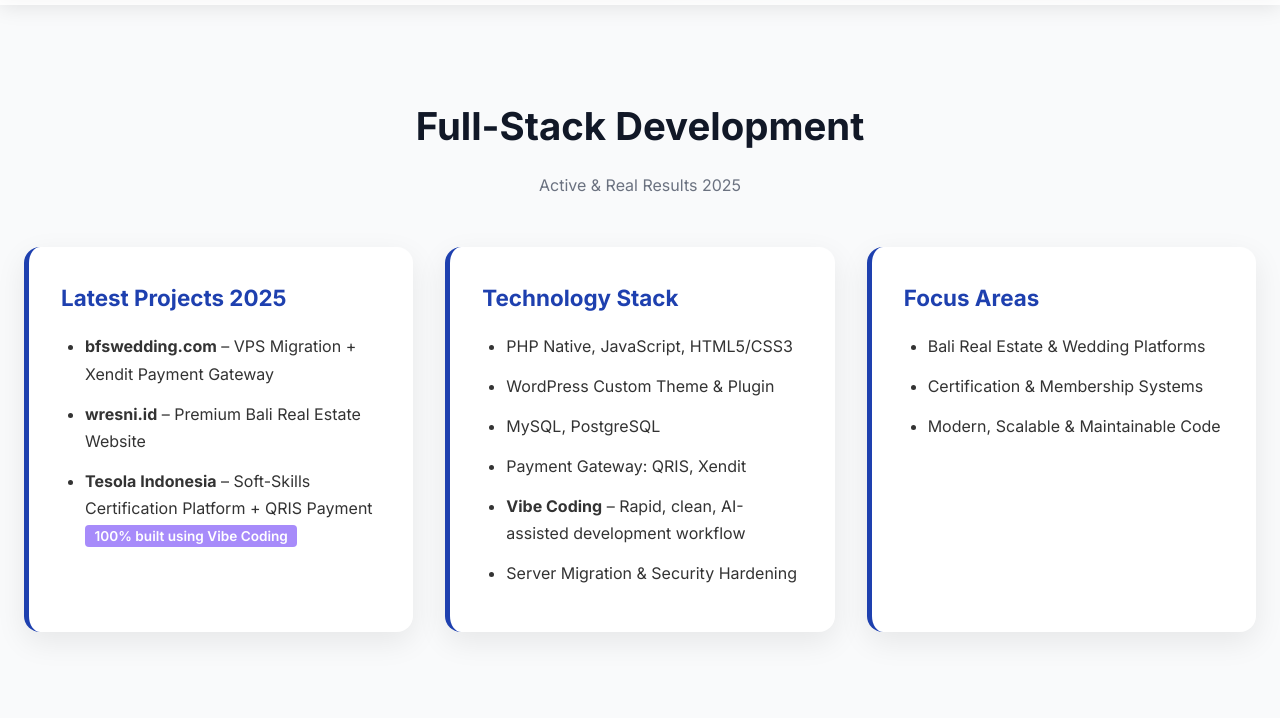
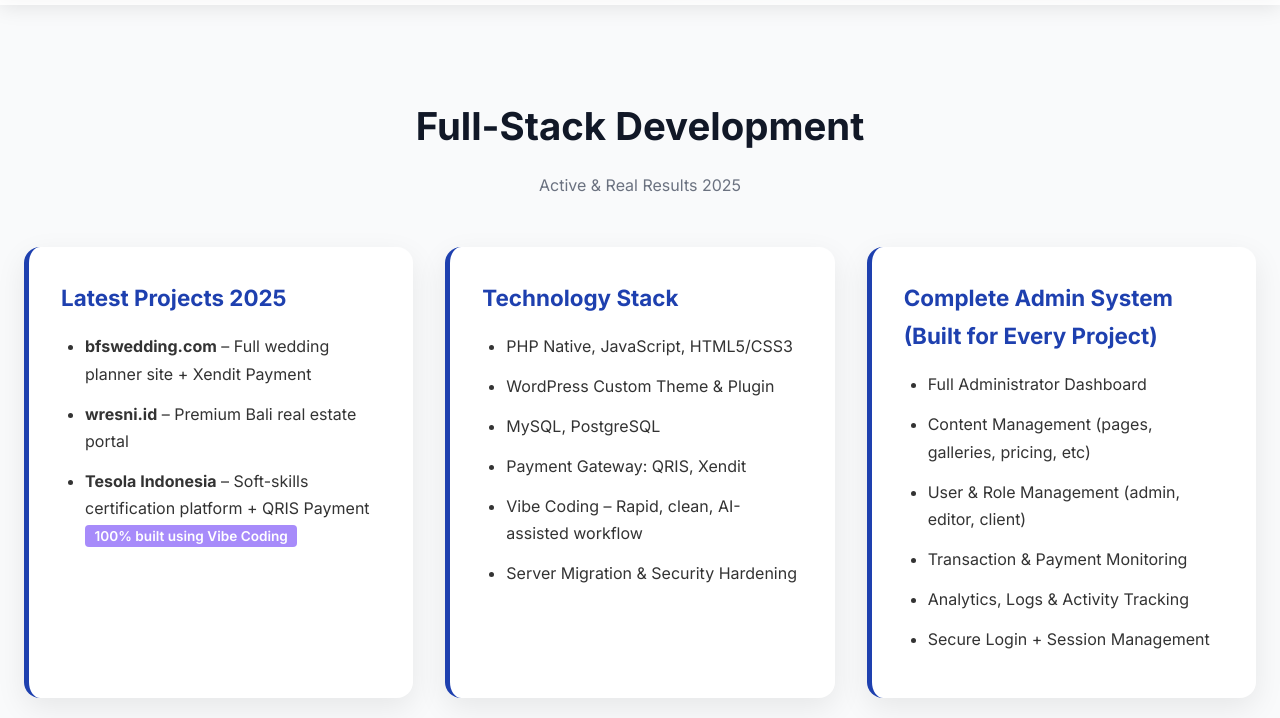
Before and after one commit to ynnadr/Portfolio, a plain HTML site: page index.html in a window 1280 px wide. Both pictures are taken after a click on the link "Full-Stack Development". Shown: the part 802-1520 px from the top of the page. Drawn offline with Linux system fonts and the light colour scheme.

Commit message:
Update full-stack development section and comments

```diff
--- a/index.html
+++ b/index.html
@@ -153,7 +153,7 @@
         </div>
     </section>
 
-    <!-- FULL-STACK DEVELOPMENT -->
+    <!-- FULL-STACK DEVELOPMENT (Dengan Admin System Lengkap) -->
     <section id="development">
         <div class="container">
             <h2 data-key="dev_title">Full-Stack Development<br><small>Active & Real Results 2025</small></h2>
@@ -161,9 +161,9 @@
                 <div class="card">
                     <h3 data-key="dev_recent">Latest Projects 2025</h3>
                     <ul>
-                        <li><strong>bfswedding.com</strong> – VPS Migration + Xendit Payment Gateway</li>
-                        <li><strong>wresni.id</strong> – Premium Bali Real Estate Website</li>
-                        <li><strong>Tesola Indonesia</strong> – Soft-Skills Certification Platform + QRIS Payment<br>
+                        <li><strong>bfswedding.com</strong> – Full wedding planner site + Xendit Payment</li>
+                        <li><strong>wresni.id</strong> – Premium Bali real estate portal</li>
+                        <li><strong>Tesola Indonesia</strong> – Soft-skills certification platform + QRIS Payment<br>
                             <span class="highlight">100% built using Vibe Coding</span>
                         </li>
                     </ul>
@@ -175,16 +175,19 @@
                         <li>WordPress Custom Theme & Plugin</li>
                         <li>MySQL, PostgreSQL</li>
                         <li>Payment Gateway: QRIS, Xendit</li>
-                        <li><strong>Vibe Coding</strong> – Rapid, clean, AI-assisted development workflow</li>
+                        <li>Vibe Coding – Rapid, clean, AI-assisted workflow</li>
                         <li>Server Migration & Security Hardening</li>
                     </ul>
                 </div>
                 <div class="card">
-                    <h3 data-key="dev_focus">Focus Areas</h3>
+                    <h3 data-key="dev_admin">Complete Admin System (Built for Every Project)</h3>
                     <ul>
-                        <li>Bali Real Estate & Wedding Platforms</li>
-                        <li>Certification & Membership Systems</li>
-                        <li>Modern, Scalable & Maintainable Code</li>
+                        <li>Full Administrator Dashboard</li>
+                        <li>Content Management (pages, galleries, pricing, etc)</li>
+                        <li>User & Role Management (admin, editor, client)</li>
+                        <li>Transaction & Payment Monitoring</li>
+                        <li>Analytics, Logs & Activity Tracking</li>
+                        <li>Secure Login + Session Management</li>
                     </ul>
                 </div>
             </div>
@@ -275,7 +278,6 @@
 
     <footer data-key="footer">© 2025 Danny Ramadhan – All rights reserved.</footer>
 
-    <!-- SCRIPT LENGKAP & DIPERBAIKI -->
     <script>
         const translations = {
             en: {
@@ -287,7 +289,7 @@
                 pm_title: "Senior Project Management<br><small>20+ Large-Scale & Complex Projects</small>",
                 pm_iconic: "Iconic Projects", pm_method: "Methodology & Tools", pm_industry: "Industries",
                 dev_title: "Full-Stack Development<br><small>Active & Real Results 2025</small>",
-                dev_recent: "Latest Projects 2025", dev_focus: "Focus Areas",
+                dev_recent: "Latest Projects 2025", dev_admin: "Complete Admin System (Built for Every Project)", dev_focus: "Focus Areas",
                 lead_title: "Leadership & Operational Excellence<br><small>COO • IT Manager • Team Leader</small>",
                 lead_pos: "Executive Positions", lead_achieve: "Key Achievements", lead_style: "Leadership Style",
                 gen_title: "General & Supporting Competencies",
@@ -304,7 +306,7 @@
                 pm_title: "Senior Project Management<br><small>20+ Proyek Berskala Besar & Kompleks</small>",
                 pm_iconic: "Proyek Ikonik", pm_method: "Metodologi & Tools", pm_industry: "Industri",
                 dev_title: "Full-Stack Development<br><small>Aktif & Hasil Nyata 2025</small>",
-                dev_recent: "Proyek Terbaru 2025", dev_focus: "Bidang Fokus",
+                dev_recent: "Proyek Terbaru 2025", dev_admin: "Sistem Admin Lengkap (Dibangun untuk Setiap Proyek)", dev_focus: "Bidang Fokus",
                 lead_title: "Kepemimpinan & Operational Excellence<br><small>COO • IT Manager • Team Leader</small>",
                 lead_pos: "Jabatan Eksekutif", lead_achieve: "Pencapaian Utama", lead_style: "Gaya Kepemimpinan",
                 gen_title: "Kompetensi Umum & Pendukung",
@@ -314,17 +316,17 @@
             }
         };
 
-        // SEMUA KLIK (menu + tombol hero) menggunakan selector yang sama
+        // Universal click handler for all navigation & hero button
         document.querySelectorAll('[data-section]').forEach(el => {
             el.addEventListener('click', e => {
                 e.preventDefault();
                 const targetId = el.getAttribute('data-section');
 
-                // Update active di menu saja
+                // Update active menu
                 document.querySelectorAll('.nav-item').forEach(i => i.classList.remove('active'));
                 document.querySelector(`.nav-item[data-section="${targetId}"]`)?.classList.add('active');
 
-                // Tampilkan section
+                // Show section
                 document.querySelectorAll('section').forEach(sec => sec.classList.remove('active'));
                 document.getElementById(targetId).classList.add('active');
 
@@ -334,7 +336,7 @@
                     behavior: 'smooth'
                 });
 
-                // Tutup menu mobile
+                // Close mobile menu
                 document.getElementById('navLinks').classList.remove('show');
             });
         });
@@ -344,7 +346,7 @@
             document.getElementById('navLinks').classList.toggle('show');
         });
 
-        // Language switch
+        // Language switcher
         document.querySelectorAll('.lang-btn').forEach(btn => {
             btn.addEventListener('click', () => {
                 const lang = btn.dataset.lang;
```
